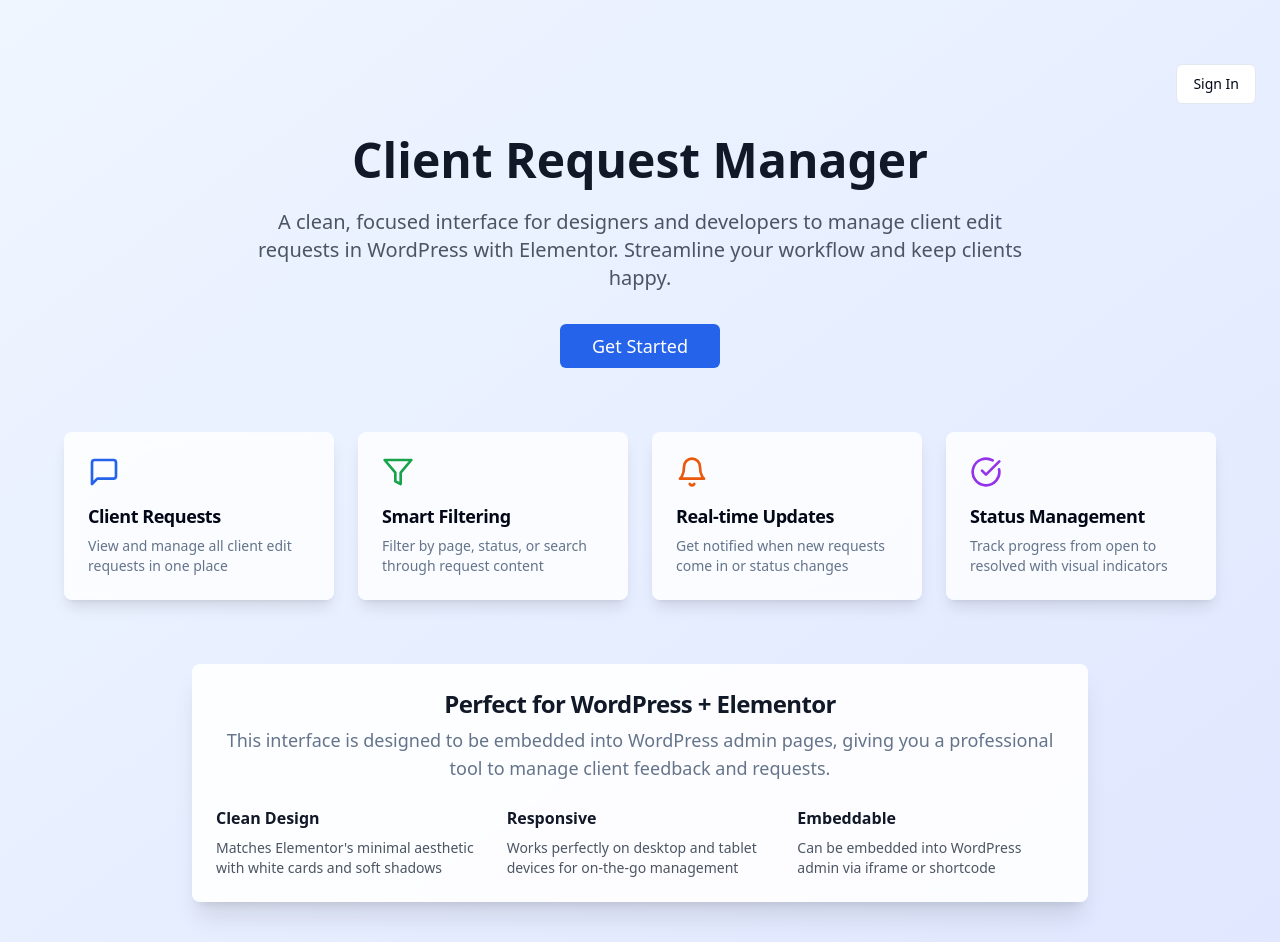
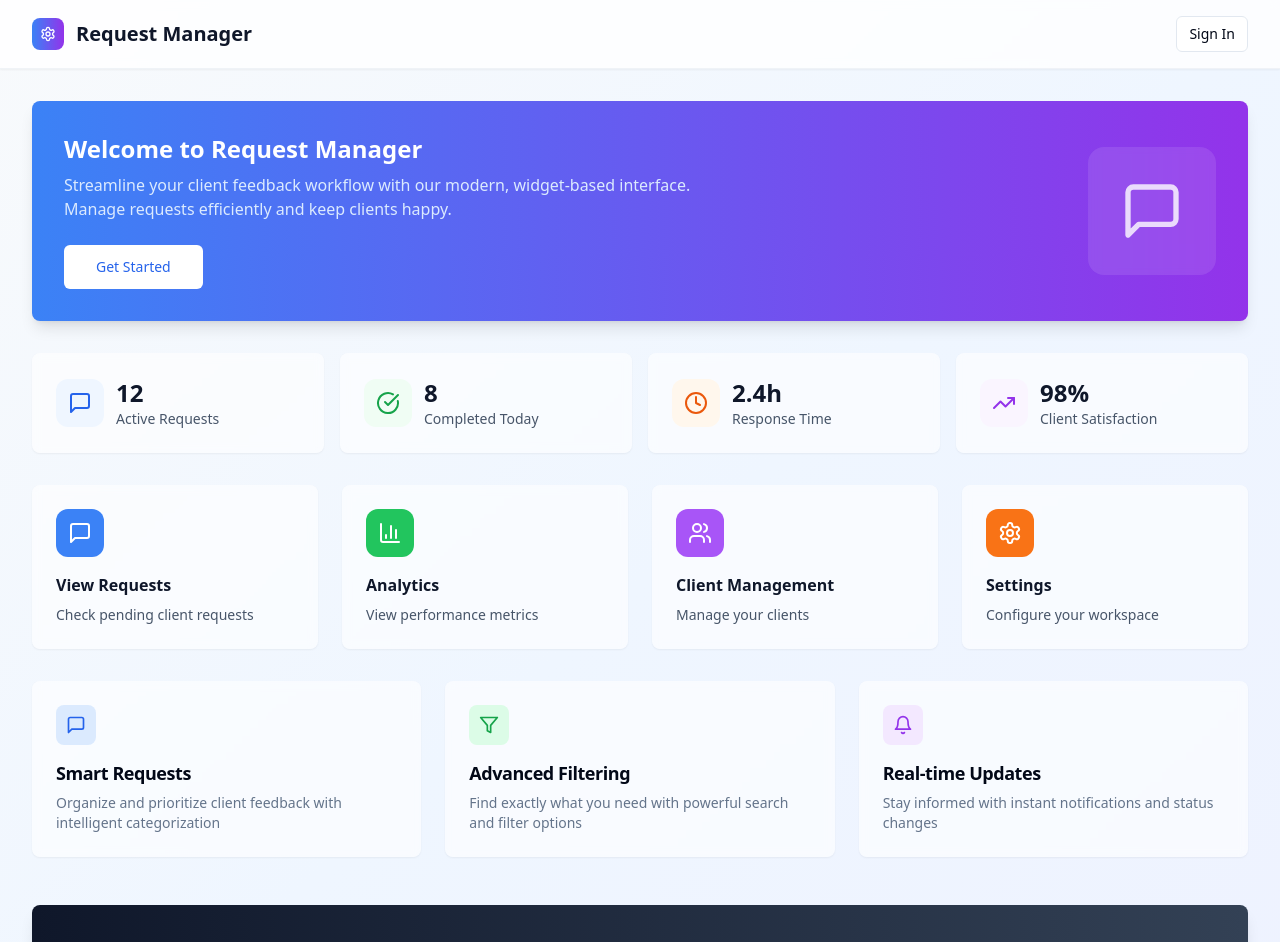
Before and after one commit to Oualidl290/elementor-request-buddy, a React (Vite) app: page / in a window 1280 px wide. Shown: the top 942 px of the page. Built offline with nearby package versions, Linux system fonts and the light colour scheme.

Commit message:
Refactor: Implement widget-based UI
Redesigned the Designer Panel with a widget-based UI, incorporating modern design elements, colors, and layouts based on the provided images.

```diff
--- a/src/pages/Index.tsx
+++ b/src/pages/Index.tsx
@@ -1,136 +1,187 @@
+
 import { Button } from "@/components/ui/button";
 import { Card, CardContent, CardDescription, CardHeader, CardTitle } from "@/components/ui/card";
-import { MessageSquare, Filter, Bell, CheckCircle, LogOut } from "lucide-react";
+import { MessageSquare, Filter, Bell, CheckCircle, LogOut, Settings, BarChart3, Users, Clock, TrendingUp } from "lucide-react";
 import { Link } from "react-router-dom";
 import { useAuth } from "@/contexts/AuthContext";
 
 const Index = () => {
   const { user, signOut } = useAuth();
 
+  const stats = [
+    { label: "Active Requests", value: "12", icon: MessageSquare, color: "text-blue-600", bgColor: "bg-blue-50" },
+    { label: "Completed Today", value: "8", icon: CheckCircle, color: "text-green-600", bgColor: "bg-green-50" },
+    { label: "Response Time", value: "2.4h", icon: Clock, color: "text-orange-600", bgColor: "bg-orange-50" },
+    { label: "Client Satisfaction", value: "98%", icon: TrendingUp, color: "text-purple-600", bgColor: "bg-purple-50" },
+  ];
+
+  const quickActions = [
+    { title: "View Requests", description: "Check pending client requests", icon: MessageSquare, color: "bg-blue-500" },
+    { title: "Analytics", description: "View performance metrics", icon: BarChart3, color: "bg-green-500" },
+    { title: "Client Management", description: "Manage your clients", icon: Users, color: "bg-purple-500" },
+    { title: "Settings", description: "Configure your workspace", icon: Settings, color: "bg-orange-500" },
+  ];
+
   return (
-    <div className="min-h-screen bg-gradient-to-br from-blue-50 to-indigo-100">
-      <div className="container mx-auto px-6 py-16">
-        {/* Navigation */}
-        <div className="flex justify-between items-center mb-8">
-          <div></div>
-          <div className="flex gap-4">
+    <div className="min-h-screen bg-gradient-to-br from-slate-50 via-blue-50 to-indigo-50">
+      {/* Header */}
+      <div className="bg-white/80 backdrop-blur-sm shadow-sm border-b border-slate-200/50 sticky top-0 z-40">
+        <div className="max-w-7xl mx-auto px-6 lg:px-8">
+          <div className="flex justify-between items-center py-4">
+            <div className="flex items-center space-x-3">
+              <div className="w-8 h-8 bg-gradient-to-r from-blue-500 to-purple-600 rounded-lg flex items-center justify-center">
+                <Settings className="w-4 h-4 text-white" />
+              </div>
+              <h1 className="text-xl font-semibold text-slate-900">Request Manager</h1>
+            </div>
+
+            <div className="flex items-center space-x-3">
               {user ? (
                 <>
                   <Link to="/designer-panel">
-                  <Button variant="outline">Designer Panel</Button>
+                    <Button variant="outline" size="sm" className="border-slate-200 hover:bg-slate-50">
+                      <MessageSquare className="w-4 h-4 mr-2" />
+                      Panel
+                    </Button>
                   </Link>
-                <Button variant="outline" onClick={signOut} className="flex items-center gap-2">
+                  <Button variant="outline" onClick={signOut} size="sm" className="border-slate-200 hover:bg-slate-50">
                     <LogOut className="w-4 h-4" />
-                  Sign Out
                   </Button>
                 </>
               ) : (
                 <Link to="/auth">
-                <Button variant="outline">Sign In</Button>
+                  <Button variant="outline" size="sm">Sign In</Button>
                 </Link>
               )}
             </div>
           </div>
+        </div>
+      </div>
 
-        <div className="text-center mb-16">
-          <h1 className="text-5xl font-bold text-gray-900 mb-6">
-            Client Request Manager
-          </h1>
-          <p className="text-xl text-gray-600 mb-8 max-w-3xl mx-auto">
-            A clean, focused interface for designers and developers to manage client edit requests
-            in WordPress with Elementor. Streamline your workflow and keep clients happy.
+      <div className="max-w-7xl mx-auto px-6 lg:px-8 py-8">
+        {/* Hero Widget */}
+        <Card className="mb-8 border-0 shadow-lg bg-gradient-to-r from-blue-500 to-purple-600 text-white overflow-hidden">
+          <CardContent className="p-8">
+            <div className="flex items-center justify-between">
+              <div>
+                <h2 className="text-2xl font-bold mb-2">Welcome to Request Manager</h2>
+                <p className="text-blue-100 mb-6 max-w-2xl">
+                  Streamline your client feedback workflow with our modern, widget-based interface.
+                  Manage requests efficiently and keep clients happy.
                 </p>
-
                 {user ? (
                   <Link to="/designer-panel">
-              <Button size="lg" className="bg-blue-600 hover:bg-blue-700 text-white px-8 py-3 text-lg">
-                Open Designer Panel
+                    <Button size="lg" className="bg-white text-blue-600 hover:bg-blue-50">
+                      <MessageSquare className="w-5 h-5 mr-2" />
+                      Open Dashboard
                     </Button>
                   </Link>
                 ) : (
                   <Link to="/auth">
-              <Button size="lg" className="bg-blue-600 hover:bg-blue-700 text-white px-8 py-3 text-lg">
+                    <Button size="lg" className="bg-white text-blue-600 hover:bg-blue-50">
                       Get Started
                     </Button>
                   </Link>
                 )}
               </div>
+              <div className="hidden lg:block">
+                <div className="w-32 h-32 bg-white/10 rounded-2xl backdrop-blur-sm flex items-center justify-center">
+                  <MessageSquare className="w-16 h-16 text-white/80" />
+                </div>
+              </div>
+            </div>
+          </CardContent>
+        </Card>
 
-        <div className="grid md:grid-cols-2 lg:grid-cols-4 gap-6 max-w-6xl mx-auto">
-          <Card className="bg-white/80 backdrop-blur-sm border-0 shadow-lg hover:shadow-xl transition-shadow duration-300">
+        {/* Stats Widgets */}
+        <div className="grid grid-cols-2 lg:grid-cols-4 gap-4 mb-8">
+          {stats.map((stat, index) => (
+            <Card key={index} className="border-0 shadow-sm bg-white/60 backdrop-blur-sm hover:shadow-md transition-all duration-200">
+              <CardContent className="p-6">
+                <div className="flex items-center space-x-3">
+                  <div className={`w-12 h-12 rounded-xl ${stat.bgColor} flex items-center justify-center`}>
+                    <stat.icon className={`w-6 h-6 ${stat.color}`} />
+                  </div>
+                  <div>
+                    <p className="text-2xl font-bold text-slate-900">{stat.value}</p>
+                    <p className="text-sm text-slate-600">{stat.label}</p>
+                  </div>
+                </div>
+              </CardContent>
+            </Card>
+          ))}
+        </div>
+
+        {/* Quick Actions */}
+        <div className="grid md:grid-cols-2 lg:grid-cols-4 gap-6 mb-8">
+          {quickActions.map((action, index) => (
+            <Card key={index} className="border-0 shadow-sm bg-white/60 backdrop-blur-sm hover:shadow-lg transition-all duration-200 cursor-pointer group">
+              <CardContent className="p-6">
+                <div className={`w-12 h-12 ${action.color} rounded-xl flex items-center justify-center mb-4 group-hover:scale-110 transition-transform duration-200`}>
+                  <action.icon className="w-6 h-6 text-white" />
+                </div>
+                <h3 className="font-semibold text-slate-900 mb-2">{action.title}</h3>
+                <p className="text-sm text-slate-600">{action.description}</p>
+              </CardContent>
+            </Card>
+          ))}
+        </div>
+
+        {/* Features Section */}
+        <div className="grid md:grid-cols-2 lg:grid-cols-3 gap-6">
+          <Card className="border-0 shadow-sm bg-white/60 backdrop-blur-sm">
             <CardHeader>
-              <MessageSquare className="w-8 h-8 text-blue-600 mb-2" />
-              <CardTitle className="text-lg">Client Requests</CardTitle>
+              <div className="w-10 h-10 bg-blue-100 rounded-lg flex items-center justify-center mb-2">
+                <MessageSquare className="w-5 h-5 text-blue-600" />
+              </div>
+              <CardTitle className="text-lg">Smart Requests</CardTitle>
               <CardDescription>
-                View and manage all client edit requests in one place
+                Organize and prioritize client feedback with intelligent categorization
               </CardDescription>
             </CardHeader>
           </Card>
 
-          <Card className="bg-white/80 backdrop-blur-sm border-0 shadow-lg hover:shadow-xl transition-shadow duration-300">
+          <Card className="border-0 shadow-sm bg-white/60 backdrop-blur-sm">
             <CardHeader>
-              <Filter className="w-8 h-8 text-green-600 mb-2" />
-              <CardTitle className="text-lg">Smart Filtering</CardTitle>
+              <div className="w-10 h-10 bg-green-100 rounded-lg flex items-center justify-center mb-2">
+                <Filter className="w-5 h-5 text-green-600" />
+              </div>
+              <CardTitle className="text-lg">Advanced Filtering</CardTitle>
               <CardDescription>
-                Filter by page, status, or search through request content
+                Find exactly what you need with powerful search and filter options
               </CardDescription>
             </CardHeader>
           </Card>
 
-          <Card className="bg-white/80 backdrop-blur-sm border-0 shadow-lg hover:shadow-xl transition-shadow duration-300">
+          <Card className="border-0 shadow-sm bg-white/60 backdrop-blur-sm">
             <CardHeader>
-              <Bell className="w-8 h-8 text-orange-600 mb-2" />
+              <div className="w-10 h-10 bg-purple-100 rounded-lg flex items-center justify-center mb-2">
+                <Bell className="w-5 h-5 text-purple-600" />
+              </div>
               <CardTitle className="text-lg">Real-time Updates</CardTitle>
               <CardDescription>
-                Get notified when new requests come in or status changes
-              </CardDescription>
-            </CardHeader>
-          </Card>
-
-          <Card className="bg-white/80 backdrop-blur-sm border-0 shadow-lg hover:shadow-xl transition-shadow duration-300">
-            <CardHeader>
-              <CheckCircle className="w-8 h-8 text-purple-600 mb-2" />
-              <CardTitle className="text-lg">Status Management</CardTitle>
-              <CardDescription>
-                Track progress from open to resolved with visual indicators
+                Stay informed with instant notifications and status changes
               </CardDescription>
             </CardHeader>
           </Card>
         </div>
 
-        <div className="mt-16 text-center">
-          <Card className="bg-white/90 backdrop-blur-sm border-0 shadow-xl max-w-4xl mx-auto">
-            <CardHeader>
-              <CardTitle className="text-2xl text-gray-900">Perfect for WordPress + Elementor</CardTitle>
-              <CardDescription className="text-lg">
-                This interface is designed to be embedded into WordPress admin pages,
-                giving you a professional tool to manage client feedback and requests.
-              </CardDescription>
-            </CardHeader>
-            <CardContent>
-              <div className="grid md:grid-cols-3 gap-6 text-left">
-                <div>
-                  <h4 className="font-semibold text-gray-900 mb-2">Clean Design</h4>
-                  <p className="text-gray-600 text-sm">
-                    Matches Elementor's minimal aesthetic with white cards and soft shadows
+        {/* Bottom CTA */}
+        <Card className="mt-12 border-0 shadow-lg bg-gradient-to-r from-slate-900 to-slate-700 text-white">
+          <CardContent className="p-8 text-center">
+            <h3 className="text-2xl font-bold mb-4">Ready to streamline your workflow?</h3>
+            <p className="text-slate-300 mb-6 max-w-2xl mx-auto">
+              Join thousands of designers and developers who trust our platform to manage their client relationships.
             </p>
-                </div>
-                <div>
-                  <h4 className="font-semibold text-gray-900 mb-2">Responsive</h4>
-                  <p className="text-gray-600 text-sm">
-                    Works perfectly on desktop and tablet devices for on-the-go management
-                  </p>
-                </div>
-                <div>
-                  <h4 className="font-semibold text-gray-900 mb-2">Embeddable</h4>
-                  <p className="text-gray-600 text-sm">
-                    Can be embedded into WordPress admin via iframe or shortcode
-                  </p>
-                </div>
-              </div>
+            {!user && (
+              <Link to="/auth">
+                <Button size="lg" className="bg-white text-slate-900 hover:bg-slate-100">
+                  Start Free Trial
+                </Button>
+              </Link>
+            )}
           </CardContent>
         </Card>
-        </div>
       </div>
     </div>
   );
```
Lines whose indentation alone changed are shown as unchanged.
